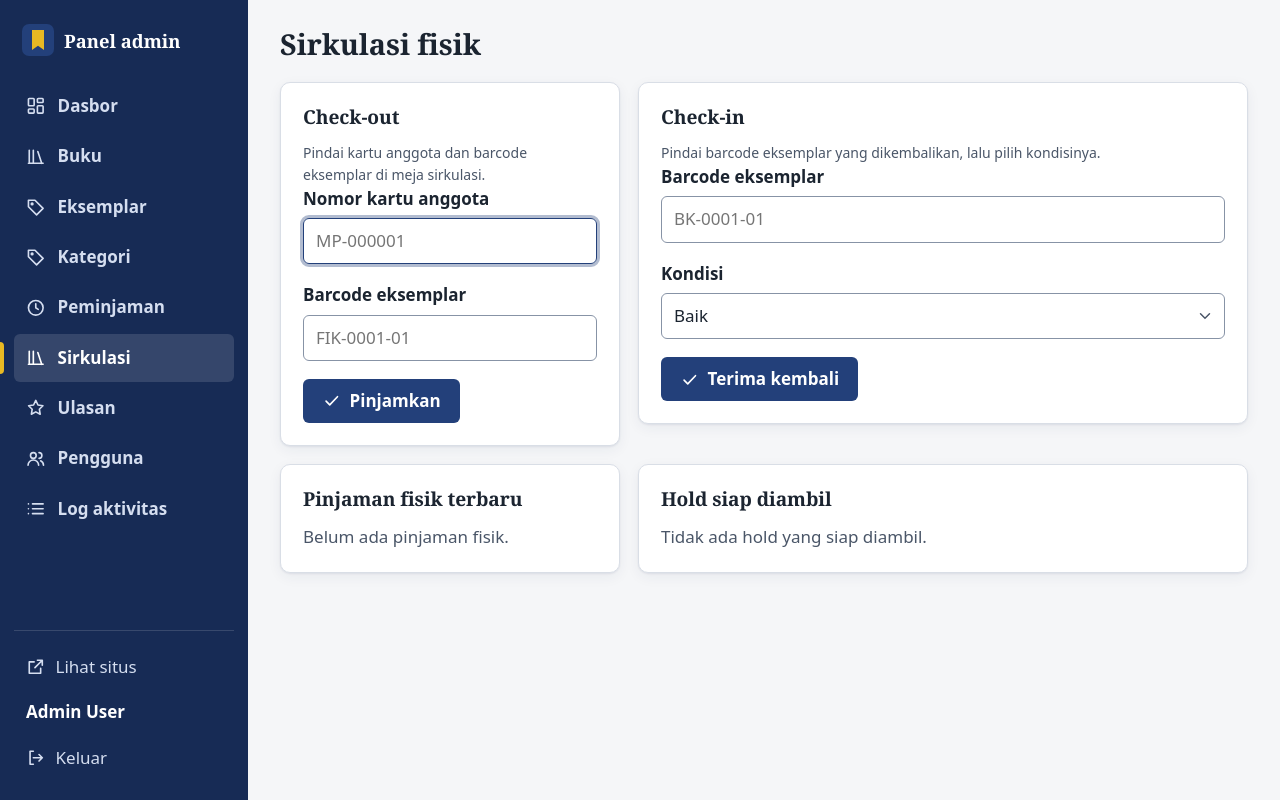
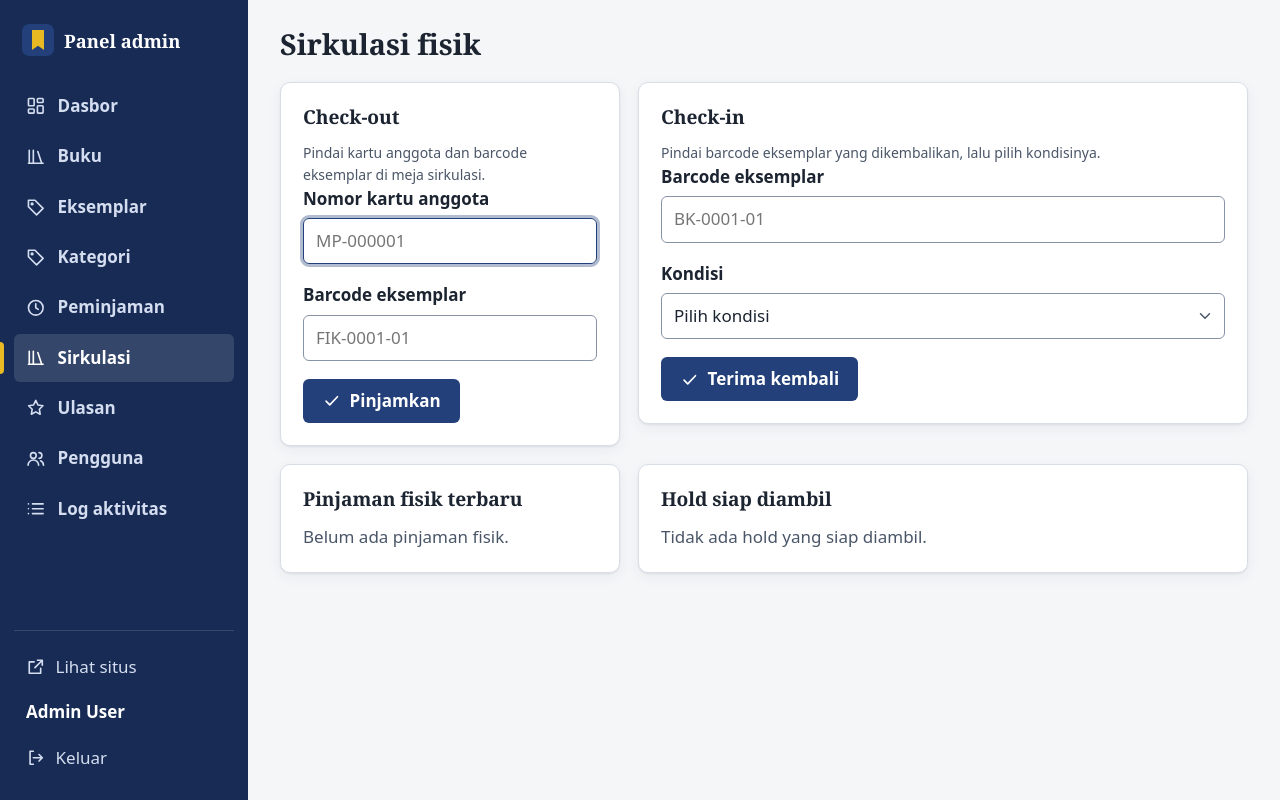
Before and after one commit to gilsid/perpustakaan, a Laravel app: page /admin/sirkulasi in a window 1280 px wide. Run offline with Laravel 12, Linux system fonts and the light colour scheme; a user stored in the database is signed in; data comes from the database, SQL or seed files in the repository; data that the repository does not hold is empty; style sheets or scripts are compiled from the project's sources; parts of the project's set-up code (start-up, migrations or seed data) failed here and were passed over; some web fonts are replaced.

Commit message:
fix: require staff to choose the return condition
The check-in form silently sent "baik" when staff missed the condition field.
A damaged or lost copy could return to the shelf with no replacement charge.

The field now starts with an unselected prompt, and a test checks the form.

```diff
--- a/resources/views/admin/circulation.blade.php
+++ b/resources/views/admin/circulation.blade.php
@@ -34,6 +34,7 @@
             <div class="field">
                 <label for="return-condition">Kondisi</label>
                 <select id="return-condition" name="condition" required>
+                    <option value="" disabled selected>Pilih kondisi</option>
                     @foreach (\App\Enums\BookCopyCondition::cases() as $condition)
                         <option value="{{ $condition->value }}">{{ $condition->label() }}</option>
                     @endforeach
```
Also changed, not shown: tests/Feature/CheckInTest.php (+7 -0 lines).
